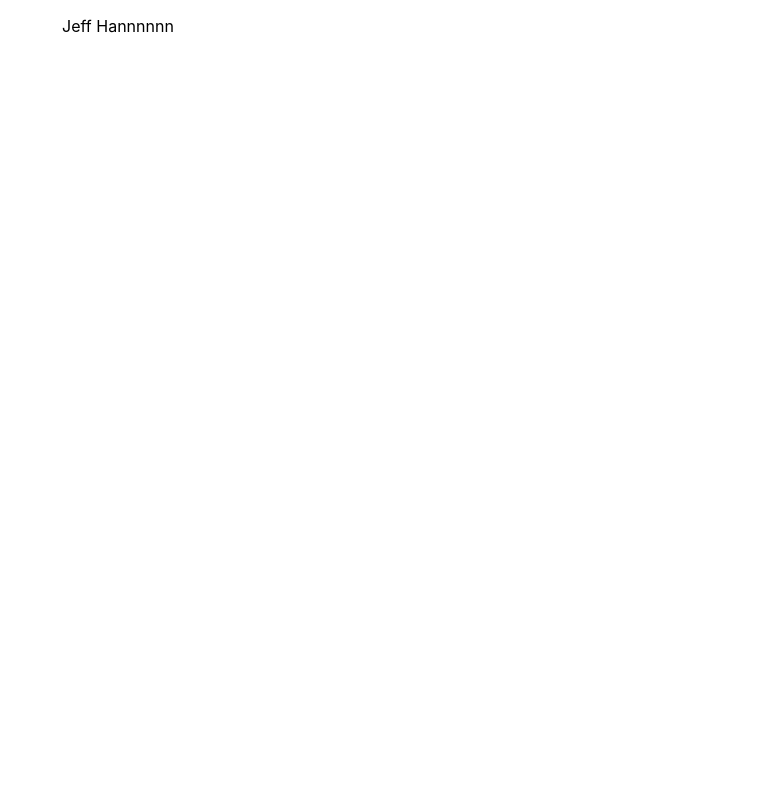
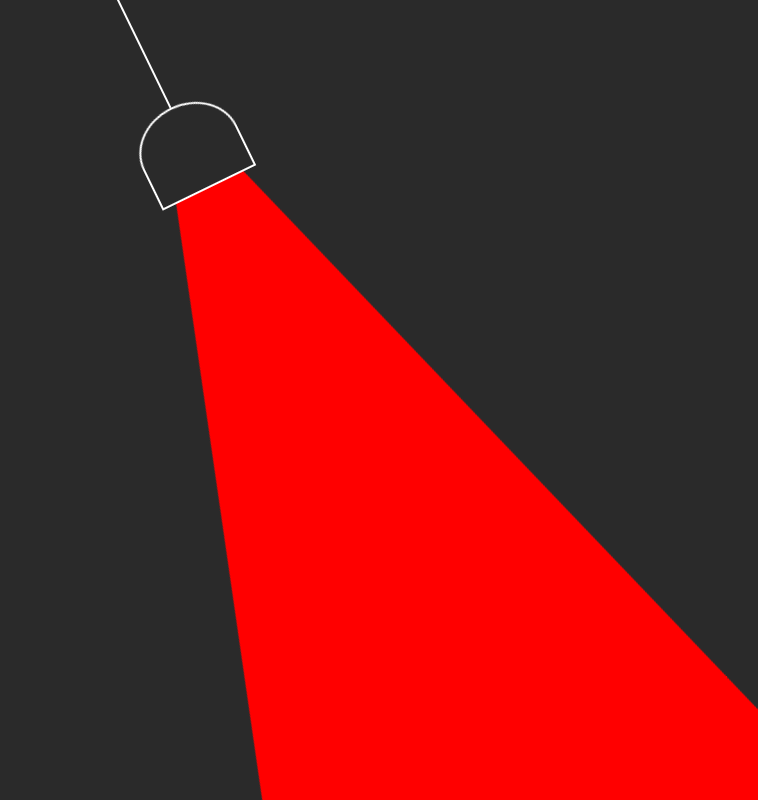
Before and after one commit to jbirori/jeff_b, a React (Create React App) app: page / in a window 1280 px wide. Shown: the whole page, without its empty margins (522-1280 px from the left). Built offline with nearby package versions, Linux system fonts and the light colour scheme.

Commit message:
Lamp is swinging. Stage 1 of basic layout complete.

```diff
--- a/src/App.css
+++ b/src/App.css
@@ -1,3 +1,7 @@
 .App {
   text-align: center;
+  height: 100vh;
+  width: 100vw;
+  overflow: hidden;
+
 }
--- a/src/App.js
+++ b/src/App.js
@@ -1,14 +1,62 @@
 import React, { Component } from 'react';
+import styled from 'styled-components';
 import './App.css';
 
 class App extends Component {
   render() {
     return (
       <div className="App">
-        <p> Jeff Hannnnnn </p>
+        <Lamp>
+          <LampChord />
+          <LampShade />
+          <LightBeam />
+        </Lamp>
       </div>
     );
   }
 }
 
+const Lamp = styled.div`
+  position: fixed;
+  top: 0;
+  width: 100vw;
+  animation: swing 4s infinite;
+  transform-origin: top;
+  animation-timing-function: ease-in-out;
+
+  @keyframes swing {
+    0% {transform: rotate(-35deg);}
+    50% {transform: rotate(35deg);}
+    100% {transform: rotate(-35deg);}
+  }
+`;
+
+const LampShade = styled.div`
+  display: block;
+  width: 100px;
+  height: 85px;
+  border-radius: 50% 50% 0 0;
+  margin: 0 auto;
+  border: 2px solid white;
+`;
+
+const LampChord = styled.div`
+  position: relative;
+  width: 2px;
+  background-color: white;
+  height: 30vh;
+  margin: 0 auto;
+  margin-bottom: -15vh;
+  transform: translateY(-50%);
+`;
+
+const LightBeam = styled.div`
+  border-bottom: 150vh solid red;
+  border-left: 30vw solid transparent;
+  border-right: 30vw solid transparent;
+  height: 0;
+  margin: 0 auto;
+  width: 75px;
+`;
+
 export default App;
--- a/src/index.css
+++ b/src/index.css
@@ -6,6 +6,8 @@ body {
     sans-serif;
   -webkit-font-smoothing: antialiased;
   -moz-osx-font-smoothing: grayscale;
+  background-color: #2A2A2A;
+  color: white;
 }
 
 code {
```
